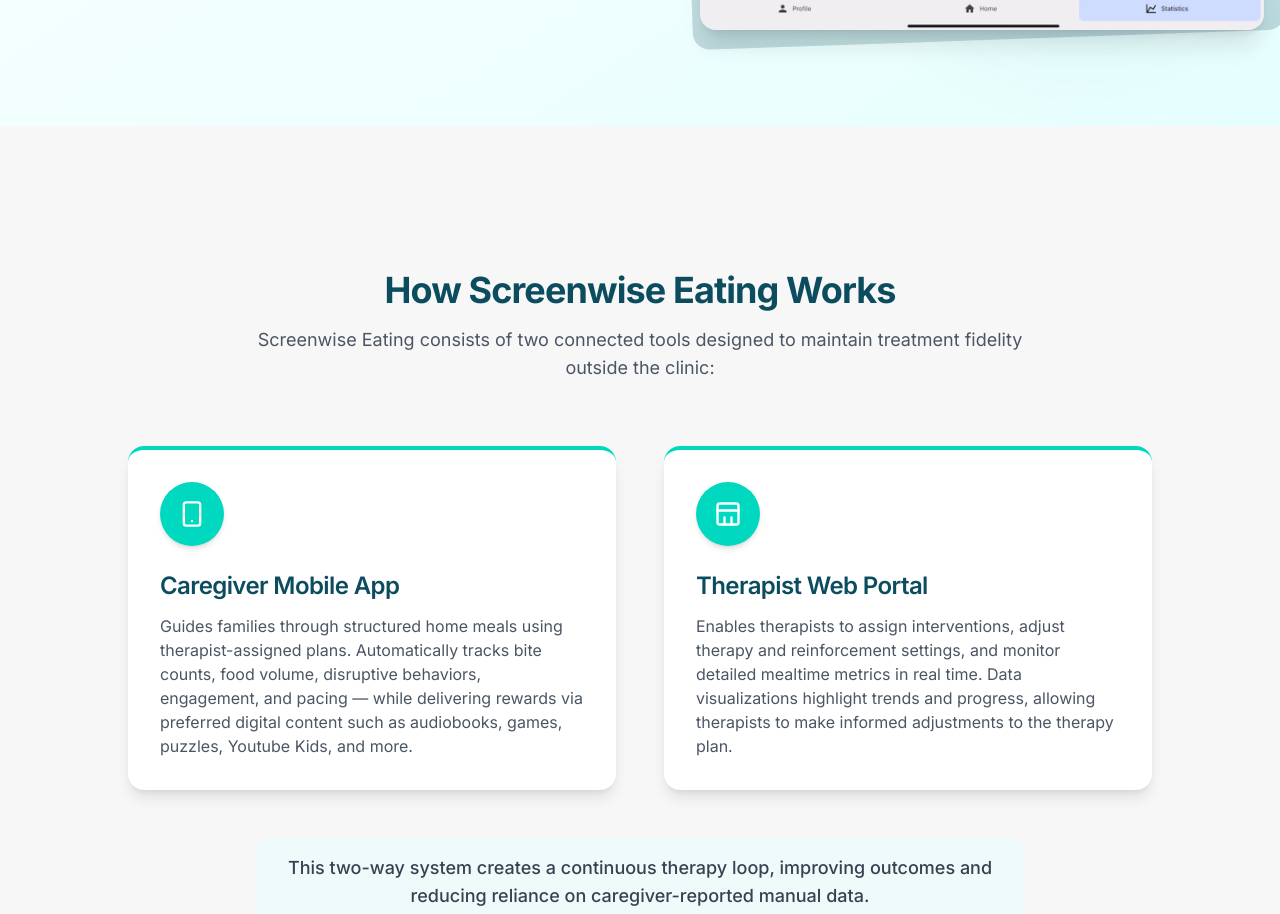
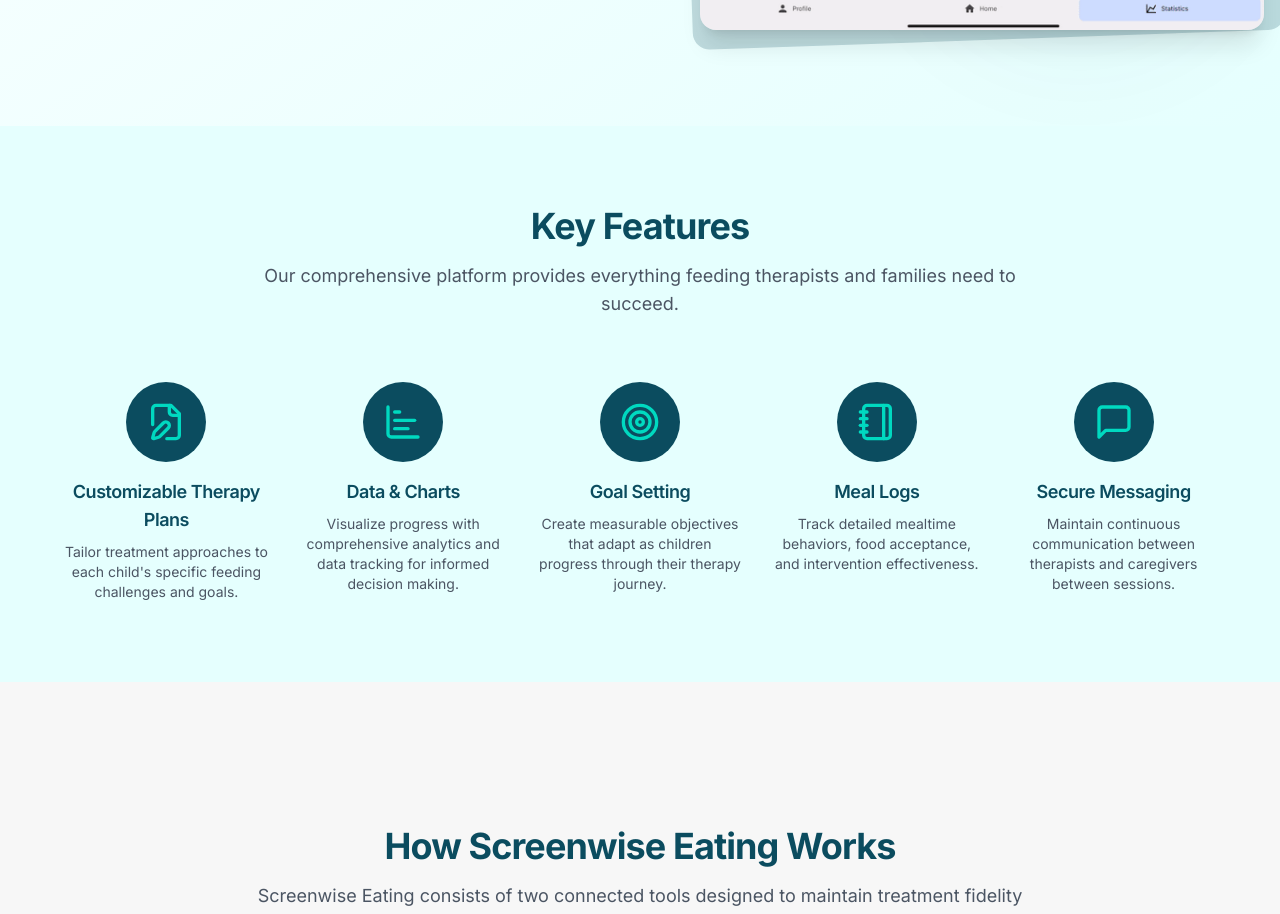
Before and after one commit to canaankimball/screenwise-website-builder, a React (Vite) app: page / in a window 1280 px wide. Shown: the part 780-1694 px from the top of the page. Built offline with nearby package versions, Linux system fonts and the light colour scheme.

Commit message:
Add new features section
Adds a new section above the "How Screenwise Eating Works" section, showcasing features like customizable therapy plans, data and charts, goal setting, meal logs, and secure messaging with relevant icons.

```diff
--- a/src/components/home/Features.tsx
+++ b/src/components/home/Features.tsx
@@ -1,61 +1,60 @@
 
 import React from 'react';
-import { Smartphone, Brain, Heart, Clock, BarChart, Users } from 'lucide-react';
+import { FilePen, ChartBar, Target, Notebook, MessageSquare } from 'lucide-react';
 
 const features = [
   {
-    icon: <Smartphone className="h-10 w-10 text-screenwise-teal" />,
-    title: "Screen Time Awareness",
-    description: "Track and analyze how digital device usage impacts your eating habits."
+    icon: <FilePen className="h-10 w-10 text-screenwise-teal" />,
+    title: "Customizable Therapy Plans",
+    description: "Tailor treatment approaches to each child's specific feeding challenges and goals."
   },
   {
-    icon: <Brain className="h-10 w-10 text-screenwise-teal" />,
-    title: "Mindful Eating",
-    description: "Learn techniques to be more present and aware during meals."
+    icon: <ChartBar className="h-10 w-10 text-screenwise-teal" />,
+    title: "Data & Charts",
+    description: "Visualize progress with comprehensive analytics and data tracking for informed decision making."
   },
   {
-    icon: <Heart className="h-10 w-10 text-screenwise-teal" />,
-    title: "Balanced Nutrition",
-    description: "Receive personalized guidance for a healthier relationship with food."
+    icon: <Target className="h-10 w-10 text-screenwise-teal" />,
+    title: "Goal Setting",
+    description: "Create measurable objectives that adapt as children progress through their therapy journey."
   },
   {
-    icon: <Clock className="h-10 w-10 text-screenwise-teal" />,
-    title: "Meal Timing",
-    description: "Optimize when you eat to align with your digital lifestyle."
+    icon: <Notebook className="h-10 w-10 text-screenwise-teal" />,
+    title: "Meal Logs",
+    description: "Track detailed mealtime behaviors, food acceptance, and intervention effectiveness."
   },
   {
-    icon: <BarChart className="h-10 w-10 text-screenwise-teal" />,
-    title: "Progress Tracking",
-    description: "Monitor improvements in both eating habits and screen time."
-  },
-  {
-    icon: <Users className="h-10 w-10 text-screenwise-teal" />,
-    title: "Community Support",
-    description: "Connect with others on the same journey toward digital-food balance."
+    icon: <MessageSquare className="h-10 w-10 text-screenwise-teal" />,
+    title: "Secure Messaging",
+    description: "Maintain continuous communication between therapists and caregivers between sessions."
   }
 ];
 
 const Features = () => {
   return (
-    <section className="section bg-white" id="features">
+    <section className="section bg-screenwise-light py-20" id="features">
+      <div className="container mx-auto px-4">
         <div className="text-center mb-16">
-        <h2 className="text-3xl md:text-4xl font-bold mb-4 text-screenwise-navy">Our Features</h2>
+          <h2 className="text-3xl md:text-4xl font-bold mb-4 text-screenwise-navy">Key Features</h2>
           <p className="text-lg text-gray-600 max-w-3xl mx-auto">
-          ScreenWise Eating provides tools and resources to help you create a healthier balance between technology use and eating habits.
+            Our comprehensive platform provides everything feeding therapists and families need to succeed.
           </p>
         </div>
 
-      <div className="grid grid-cols-1 md:grid-cols-2 lg:grid-cols-3 gap-8">
+        <div className="grid grid-cols-1 md:grid-cols-5 gap-8 max-w-6xl mx-auto">
           {features.map((feature, index) => (
             <div
               key={index}
-            className="card hover:border-screenwise-teal/30 hover:translate-y-[-5px] duration-300"
+              className="flex flex-col items-center text-center hover-lift"
             >
-            <div className="mb-4">{feature.icon}</div>
-            <h3 className="text-xl font-semibold mb-2 text-screenwise-navy">{feature.title}</h3>
-            <p className="text-gray-600">{feature.description}</p>
+              <div className="h-20 w-20 bg-screenwise-navy rounded-full flex items-center justify-center mb-4">
+                {feature.icon}
+              </div>
+              <h3 className="text-lg font-semibold mb-2 text-screenwise-navy">{feature.title}</h3>
+              <p className="text-sm text-gray-600">{feature.description}</p>
             </div>
           ))}
+        </div>
       </div>
     </section>
   );
--- a/src/pages/Index.tsx
+++ b/src/pages/Index.tsx
@@ -15,6 +15,7 @@ const Index = () => {
   return (
     <Layout>
       <Hero />
+      <Features />
       <HowItWorks />
       <ClinicalValue />
       <Evidence />
```
Lines whose indentation alone changed are shown as unchanged.
